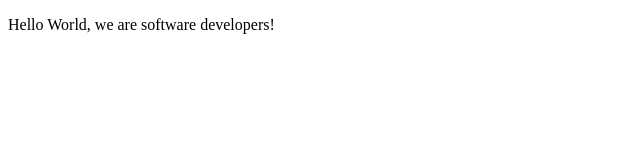
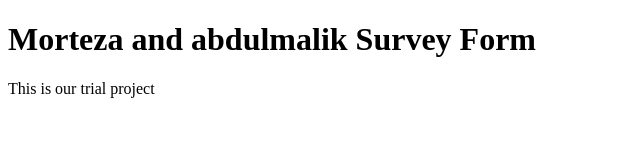
Before and after one commit to Morteza712/Morteza-Abdolmalek, a plain HTML site: page index.html in a window 1280 px wide. Shown: the whole page, without its empty margins (0-640 px from the left). Drawn offline with Linux system fonts and the light colour scheme.

Commit message:
Update index.html

```diff
--- a/index.html
+++ b/index.html
@@ -22,6 +22,7 @@
 
     -->
     <script  src="js/index.js"></script>
-    <p>Hello World, we are software developers!</p>
+    <h1 id="title">Morteza and abdulmalik Survey Form</h1>
+    <p id="description">This is our trial project</p>
   </body>
 </html>
```
